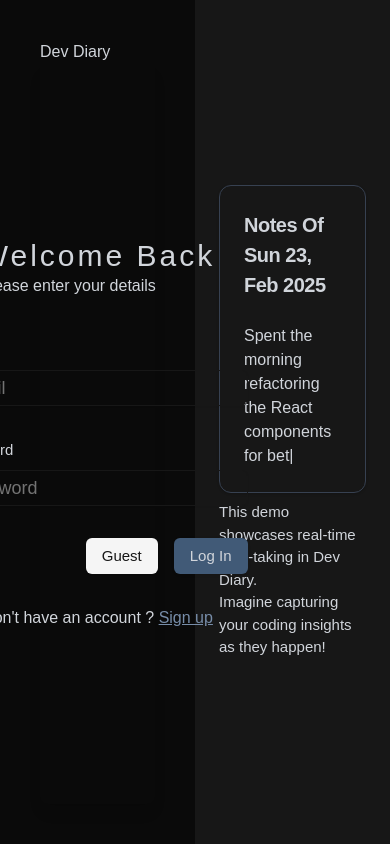
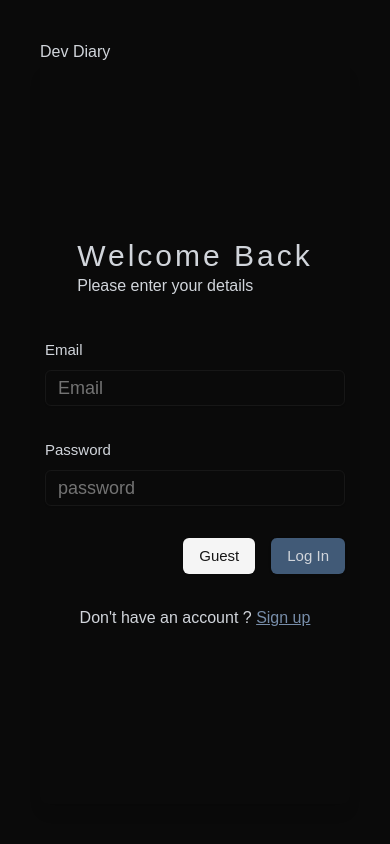
Before and after one commit to Spardutti/dev-diary, a React (Vite) app: page / in a window 390 px wide. Built offline with nearby package versions, Linux system fonts and the light colour scheme; no server answers; a web font is replaced by a local one.

Commit message:
fix: progress bar responsive login

```diff
--- a/src/features/summaries/components/SummaryProgress/SummaryProgress.tsx
+++ b/src/features/summaries/components/SummaryProgress/SummaryProgress.tsx
@@ -9,7 +9,7 @@ interface SummaryProgressProps {
 
 const SummaryProgress = ({ completedTodos, createdTodos }: SummaryProgressProps) => {
 	const totalTasks = completedTodos + createdTodos;
-	const progress = (createdTodos / totalTasks) * 100;
+	const progress = (completedTodos / totalTasks) * 100;
 	return (
 		<Card className="border-none bg-background-alt backdrop-blur">
 			<CardHeader className="pb-2">
--- a/src/routes/index.tsx
+++ b/src/routes/index.tsx
@@ -17,7 +17,7 @@ const Home = () => {
 	};
 
 	return (
-		<div className="grid grid-cols-2 h-screen">
+		<div className="grid md:grid-cols-2 h-screen overflow-y-auto">
 			<div className="bg-background p-10 text-text flex-grow flex flex-col">
 				<h1>Dev Diary</h1>
 
@@ -50,7 +50,7 @@ const Home = () => {
 					</motion.div>
 				</motion.div>
 			</div>
-			<div className="bg-background-alt gap-2 flex px-6 justify-center items-center flex-col">
+			<div className="bg-background-alt gap-2 md:flex hidden px-6 justify-center items-center flex-col">
 				<div className="w-full">
 					<Demo />
 				</div>
```
